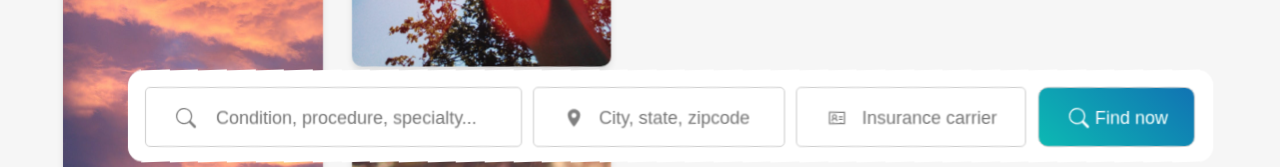
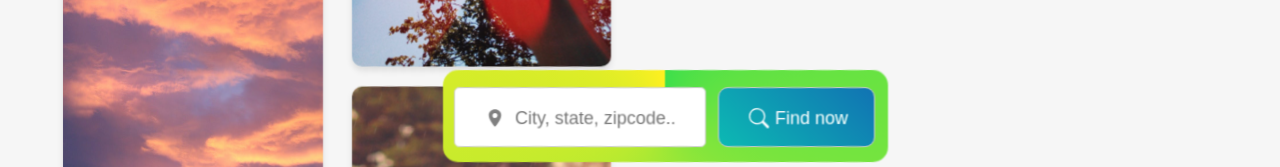
Before and after one commit to Ukashashere/Aasa_Tech._FullS, a React (Create React App) app in the folder frontend/: page / in a window 1280 px wide. Shown: the part 633-800 px from the top of the page. Built offline with nearby package versions, Linux system fonts and the light colour scheme.

Commit message:
Search bar Fix

```diff
--- a/frontend/src/components/Book_Appointment.jsx
+++ b/frontend/src/components/Book_Appointment.jsx
@@ -64,19 +64,9 @@ const Book_Appointment = () => {
 
       {/* Search Bar */}
       <div className="search-bar">
-        <div className="input-first">               {/* Ye Search Waala Icon and Input */}
-          <IconInput type="text"  placeholder= "    Condition, procedure, specialty...">
-            <BsSearch />
-          </IconInput>
-        </div>
         <div className="input-second">               {/* Location Walla Icon and Input */}
-          <IconInput type="text" placeholder="   City, state, zipcode">
+          <IconInput type="text" placeholder="  City, state, zipcode..">
             <IoLocationSharp />
-          </IconInput>
-        </div>
-        <div className="input-third">               {/* Card Icon and Input */}
-          <IconInput type="text" placeholder="   Insurance carrier">
-            <LiaAddressCardSolid />
           </IconInput>
         </div>
         <div>
--- a/frontend/src/styles/Book_Appointment.scss
+++ b/frontend/src/styles/Book_Appointment.scss
@@ -77,17 +77,20 @@
 .search-bar {
   position: absolute;
   bottom: 100px;
-  width: 86.5%;
+  width: 35.5%;
   height: 92px;
   display: flex;
   justify-content: left;
-  margin-left: 65px;
+  margin-left: 380px;
   max-width: 2400px;
   z-index: 10;
   transform: skewY(2deg);   /*works on Chrome, Edge */
   -ms-transform: skewY(2deg);       /* IE */
   -webkit-transform: skewY(2deg);   /* Safari */
-  background-color: white;
+  background-image: conic-gradient(
+    #3edf4b,
+    #fff020,
+  );
   border-radius: 15px;
 }
 
@@ -111,6 +114,7 @@
   height: 60px;
   margin-top: 17px;
   margin-left: 11px;
+  background: white;
 }
 
 .input-third {
```
